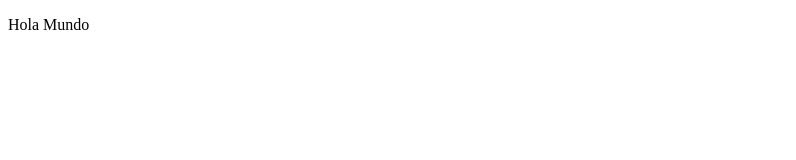
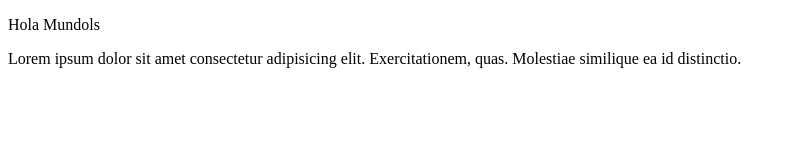
Before and after one commit to JoelGomez/proyectoDemoCursoPrework, a plain HTML site: page index.html in a window 1280 px wide. Shown: the whole page, without its empty margins (0-796 px from the left). Drawn offline with Linux system fonts and the light colour scheme.

Commit message:
segundo commit

```diff
--- a/index.html
+++ b/index.html
@@ -7,6 +7,7 @@
     <title>Hola Git</title>
 </head>
 <body>
-    <p>Hola Mundo</p>
+    <p>Hola Mundols</p>
+    <div>Lorem ipsum dolor sit amet consectetur adipisicing elit. Exercitationem, quas. Molestiae similique ea id distinctio.</div>
 </body>
 </html>
```
